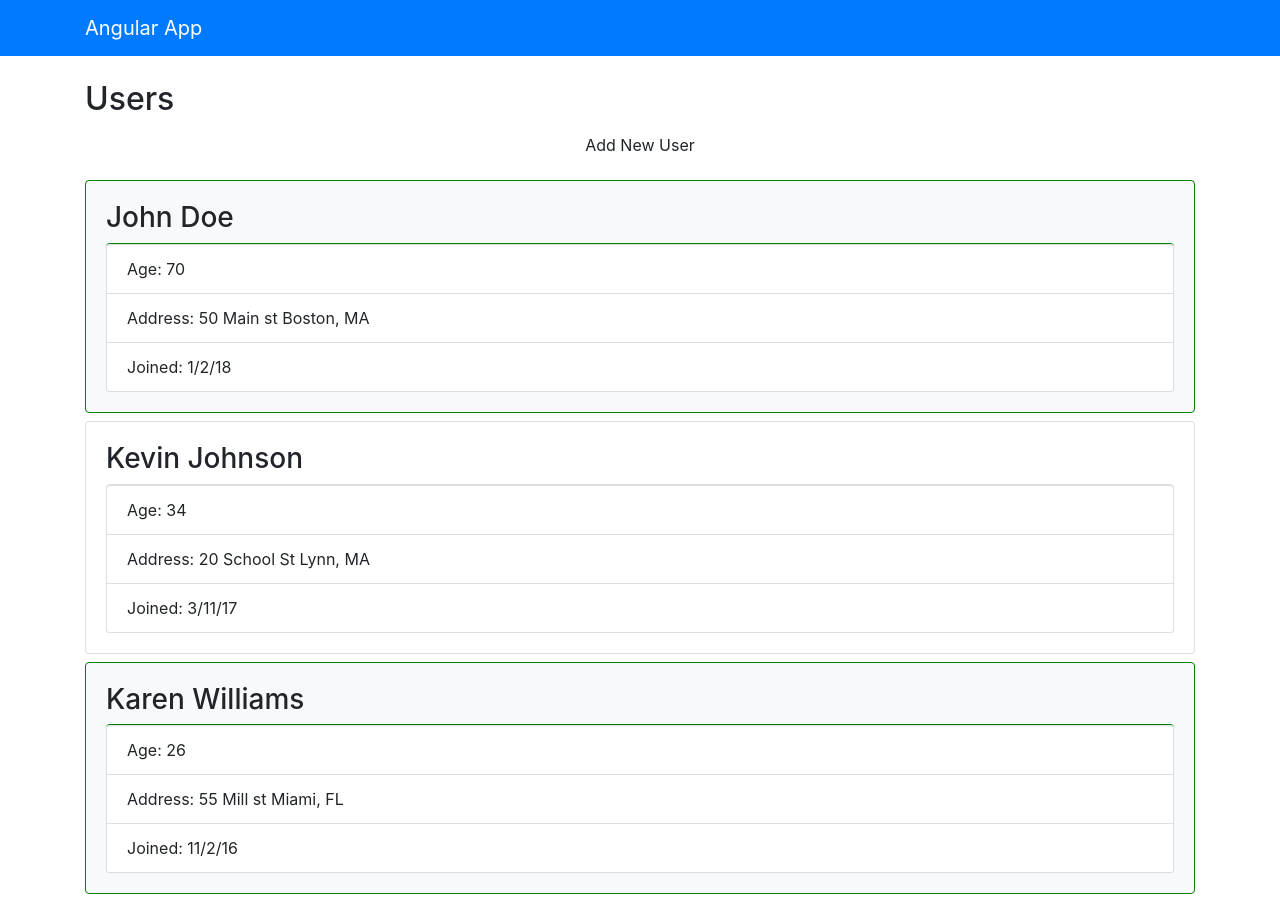
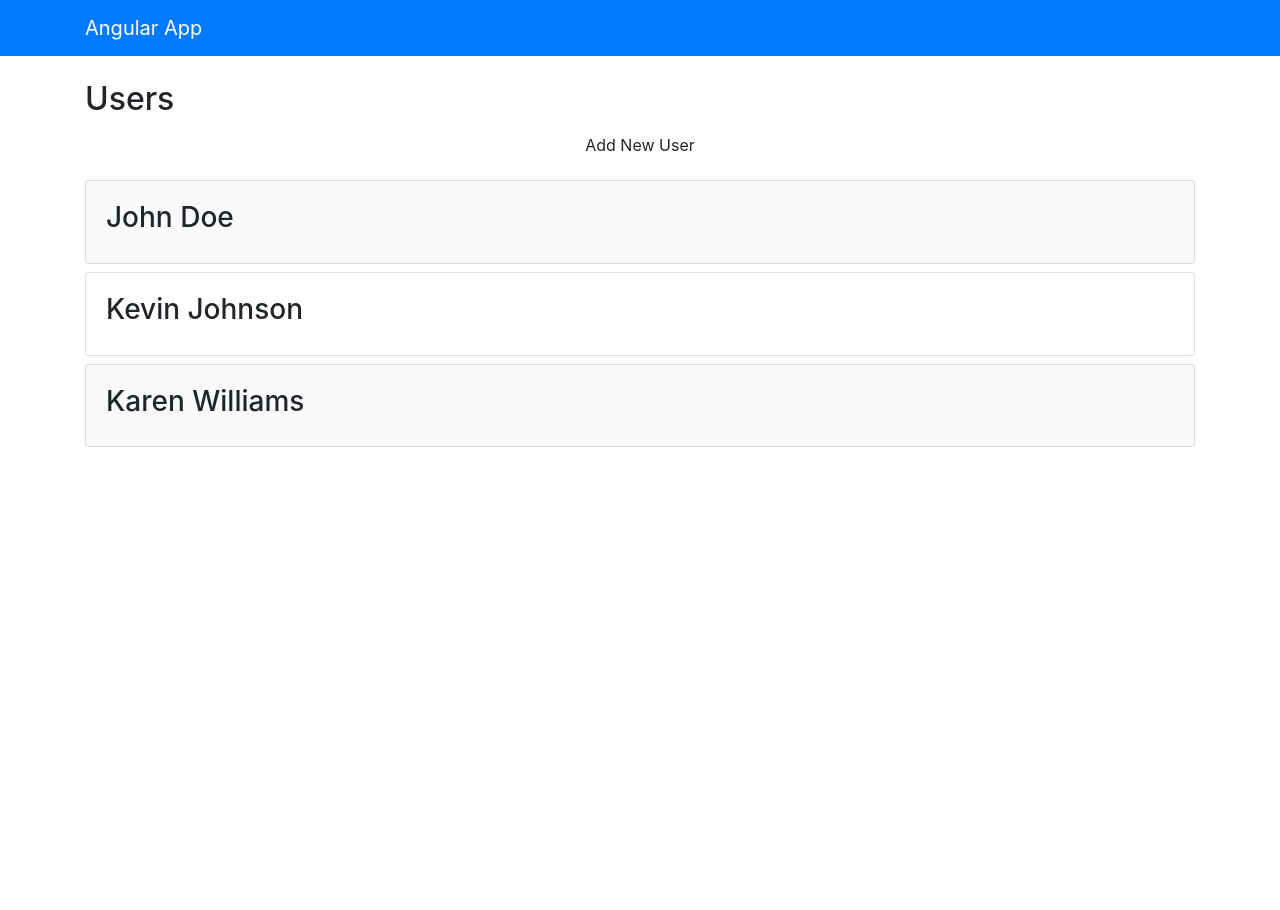
Before and after one commit to armando2002/angular-app, an Angular app: page / in a window 1280 px wide. After the commit the page ends 800 px from the top, so only its background shows below. Built offline with nearby package versions, Linux system fonts and the light colour scheme.

Commit message:
toggling values with event

```diff
--- a/src/app/components/users/users.component.html
+++ b/src/app/components/users/users.component.html
@@ -1,7 +1,7 @@
 <h2>Users</h2>
-<button [disabled]="!enableAdd" class="btn btn-block mb-3">Add New User</button>
+<button (click)="addUser({firstName: 'Mary', lastName: 'Jackson', isActive: true})" [disabled]="!enableAdd" class="btn btn-block mb-3">Add New User</button>
 <ul class="list-unstyled" *ngIf="loaded && users?.length > 0">
-  <li class="card card-body mb-2" *ngFor="let user of users" [class.bg-light]="user.isActive" [style.border-color]="user.isActive ? 'green' : ''">
+  <li class="card card-body mb-2" *ngFor="let user of users" [class.bg-light]="user.isActive">
     <h3>{{ user.firstName }} {{ user.lastName }}</h3>
     <ul class="list-group" *ngIf="showExtended && user.age && user.address">
       <li class="list-group-item">Age: {{ user.age }}</li>
@@ -10,9 +10,6 @@
     </ul>
   </li>
 </ul>
-<!--
-<ng-template #noUsers>No Users Found</ng-template> -->
-
 
 <h4 *ngIf="users?.length == 0">No Users Found</h4>
 
--- a/src/app/components/users/users.component.ts
+++ b/src/app/components/users/users.component.ts
@@ -8,7 +8,7 @@ import { User } from '../../models/user';
 })
 export class UsersComponent implements OnInit {
   users: User[];
-  showExtended: boolean = true;
+  showExtended: boolean = false;
   loaded: boolean = false;
   enableAdd: boolean = true;
 
@@ -61,4 +61,9 @@ addUser(user: User) {
   this.users.push(user);
 }
 
+fireEvent(e) {
+/*   console.log('Button clicked'); */
+  console.log(e.type);
 }
+
+}
```
